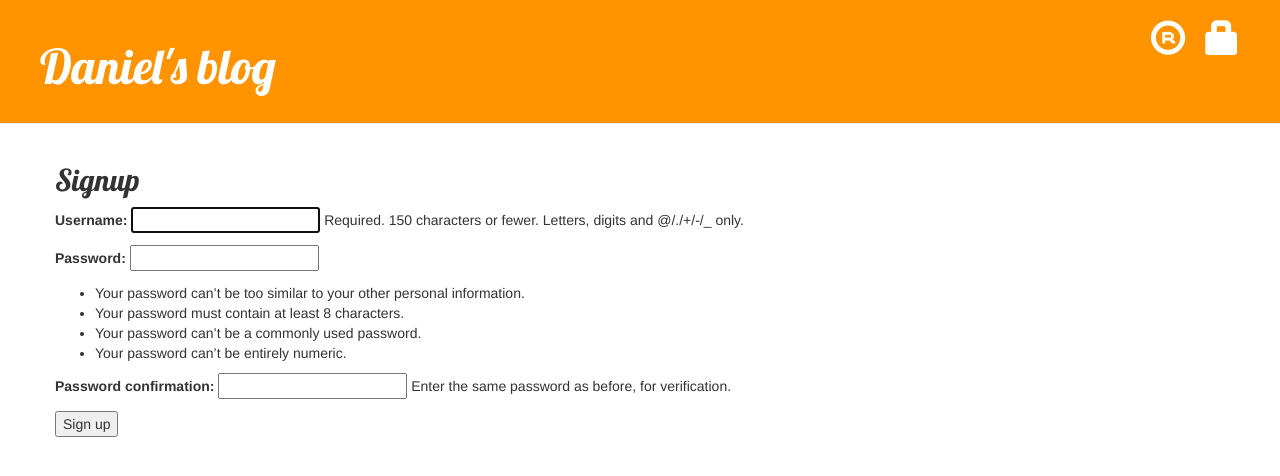
After one commit to danielsulman/my-first-blog, a Django app: page /signup/ in a window 1280 px wide. The commit adds this page. Shown: the top 476 px of the page. Run offline with Django 3.2, Linux system fonts and the light colour scheme; some libraries are stand-ins or nearby versions.

Commit message:
signup running

```diff
--- a/blog/templates/blog/base.html
+++ b/blog/templates/blog/base.html
@@ -16,6 +16,7 @@
                 <p class="top-menu">Hello {{ user.username }} <small>(<a href="{% url 'logout' %}">Log out</a>)</small></p>
             {% else %}
                 <a href="{% url 'login' %}" class="top-menu"><span class="glyphicon glyphicon-lock"></span></a>
+                <a href="{% url 'blog:signup' %}" class=top-menu><span class="glyphicon glyphicon-registration-mark"></span></a>
             {% endif %}
             <h1><a href="{% url 'blog:post_list' %}">Daniel's blog</a></h1>
         </div>
--- /dev/null
+++ b/blog/templates/blog/signup.html
@@ -0,0 +1,10 @@
+{% extends 'blog/base.html' %}
+
+{% block content %}
+    <h2>Signup</h2>
+    <form method="post">
+        {% csrf_token %}
+        {{ form.as_p }}
+        <button type="submit">Sign up</button>
+    </form>
+{% endblock %}
--- a/blog/urls.py
+++ b/blog/urls.py
@@ -13,5 +13,6 @@ urlpatterns = [
     path('post/<int:pk>/edit', views.post_edit, name='post_edit'),
     path('post/<int:pk>/comment', views.add_comment_to_post, name='add_comment_to_post'),
     path('post/<int:pk>/approve', views.comment_approve, name='comment_approve'),
-    path('post/<int:pk>/remove', views.comment_remove, name='comment_remove')
+    path('post/<int:pk>/remove', views.comment_remove, name='comment_remove'),
+    path('signup/', views.signup, name='signup')
 ]
--- a/blog/views.py
+++ b/blog/views.py
@@ -3,6 +3,8 @@ from .models import Post, Comment
 from .forms import PostForm, CommentForm
 from django.utils import timezone
 from django.contrib.auth.decorators import login_required
+from django.contrib.auth.forms import UserCreationForm
+from django.contrib.auth import authenticate,login
 
 # Create your views here.
 
@@ -90,3 +92,19 @@ def comment_approve(request,pk):
     comment = get_object_or_404(Comment, pk=pk)
     comment.approve()
     return redirect('blog:post_detail', pk=comment.post.pk)
+
+
+def signup(request):
+    if request.method == 'POST':
+        form = UserCreationForm(request.POST)
+        if form.is_valid():
+            form.save()
+            username = form.cleaned_data['username']
+            raw_password = form.cleaned_data['password1']
+            user = authenticate(username=username, password=raw_password)
+            login(request, user)
+            return redirect('blog:post_list')
+    else:
+        form = UserCreationForm()
+
+    return render(request, 'blog/signup.html', {'form': form})
--- a/mysite/urls.py
+++ b/mysite/urls.py
@@ -15,12 +15,13 @@ Including another URLconf
 """
 from django.contrib import admin
 from django.urls import path,include
-from django.contrib.auth import views
+from django.contrib.auth import views as authviews
+from blog import views as blogviews
 
 
 urlpatterns = [
     path('admin/', admin.site.urls),
     path('', include('blog.urls')),
-    path('login', views.login, name='login'),
-    path('logout', views.logout, name='logout', kwargs={'next_page': '/'})
+    path('login', authviews.login, name='login'),
+    path('logout', authviews.logout, name='logout', kwargs={'next_page': '/'}),
 ]
```
